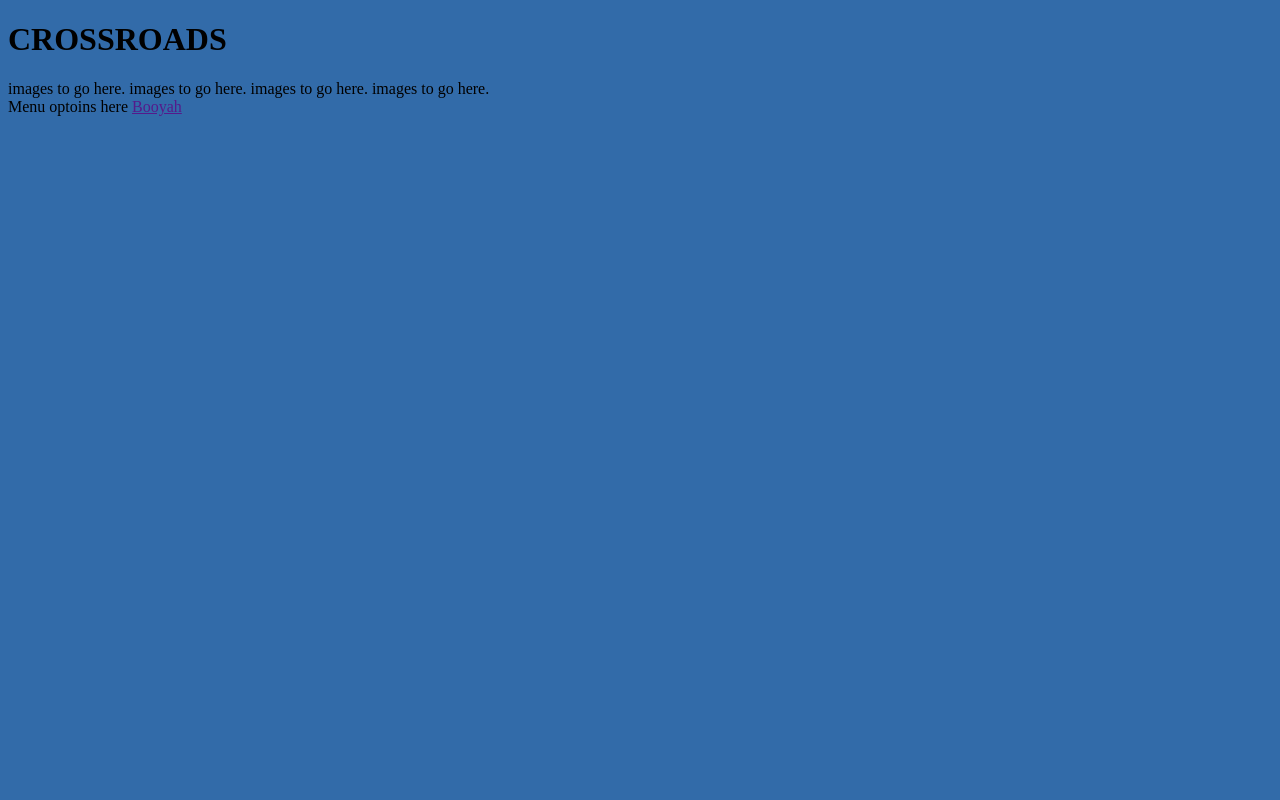
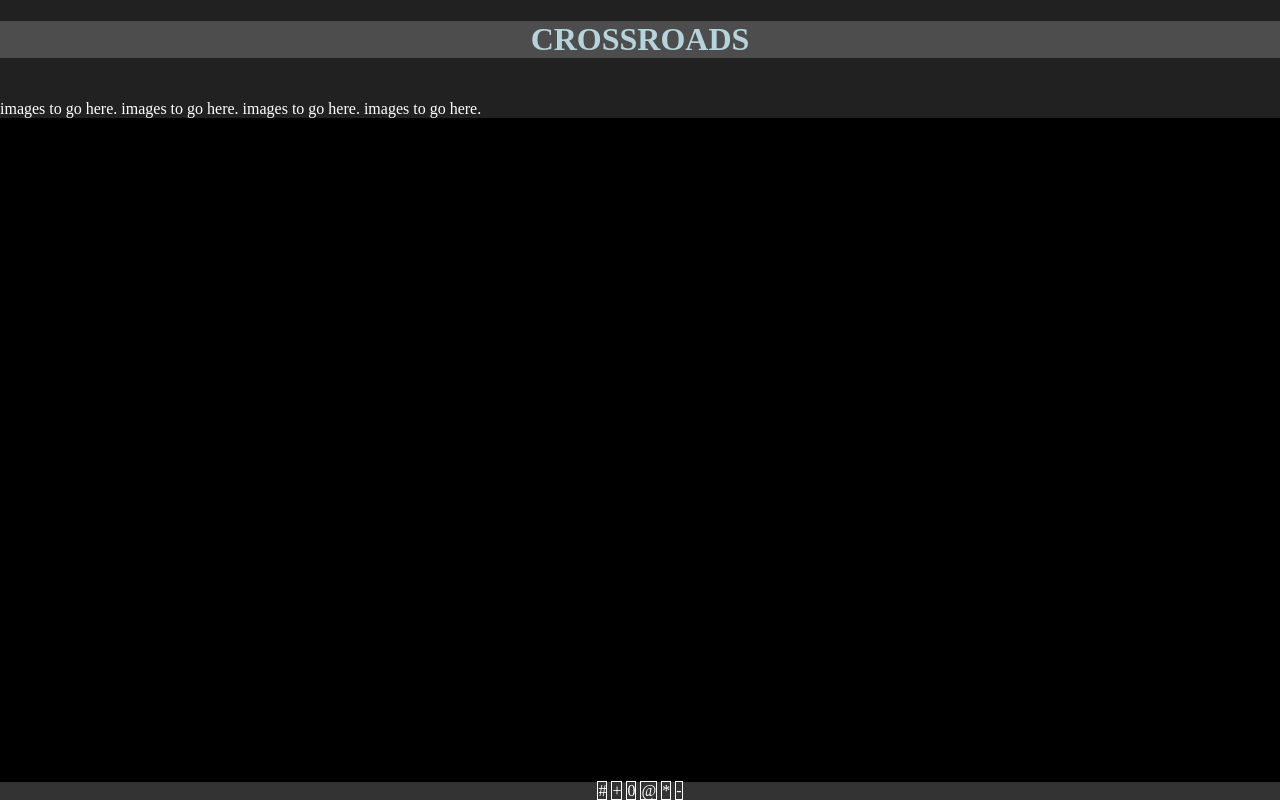
Before and after one commit to Y3110w-Sn0w/crossroads, a PHP site: page / in a window 1280 px wide. Run offline with PHP 8.4, Linux system fonts and the light colour scheme.

Commit message:
Started blocking stuff up in the website with CSS

```diff
--- a/index.php
+++ b/index.php
@@ -11,9 +11,9 @@
         </script>
     </head>
     <body>
-        <div class="main">
+        <div class="main-wrapper">
 
-            <h1><span>C</span><span>R</span><span>O</span><span>S</span><span>S</span><span>R</span><span>O</span><span>A</span><span>D</span><span>S</span></h1>
+            <h1 class="top-bar"><span>C</span><span>R</span><span>O</span><span>S</span><span>S</span><span>R</span><span>O</span><span>A</span><span>D</span><span>S</span></h1>
 
             <div class="scrolling">
 
@@ -24,10 +24,14 @@
 
             </div>
 
-            <nav>
+            <nav class="navigation">
 
-                <a><img/>Menu optoins here</a>
-                <a href=""><img src="">Booyah</a>
+                <a><img/>&#35;</a>
+                <a><img/>&#43;</a>
+                <a><img/>&#48;</a>
+                <a><img/>&#64;</a>
+                <a><img/>&#42;</a>
+                <a><img/>&#45;</a>
 
             </nav>
 
--- a/stylesheets/style.css
+++ b/stylesheets/style.css
@@ -12,5 +12,37 @@ section {
 }
 
 body {
-	background-color: #326BA9;
+	background-color: #000000;
+	margin: 0;
+	padding: 0;
 }
+
+.main-wrapper {
+	background-color: #212121;
+	color: #FFFFFF;
+	margin: auto;
+	padding-top: 100px;
+}
+
+.top-bar {
+	color: #B7D4DD;
+	text-align: center;
+	background-color: rgba(255,255,255,0.2);
+	position: fixed;
+	top: 0;
+	width: 100%;
+
+}
+
+.navigation {
+	background-color: rgba(255,255,255,0.2);
+	position: fixed;
+	bottom: 0;
+	text-align: center;
+	width: 100%;
+}
+
+.navigation a {
+	border: solid 1px;
+	width: 16.67%; /*This didn't seem to work*/
+}
```
